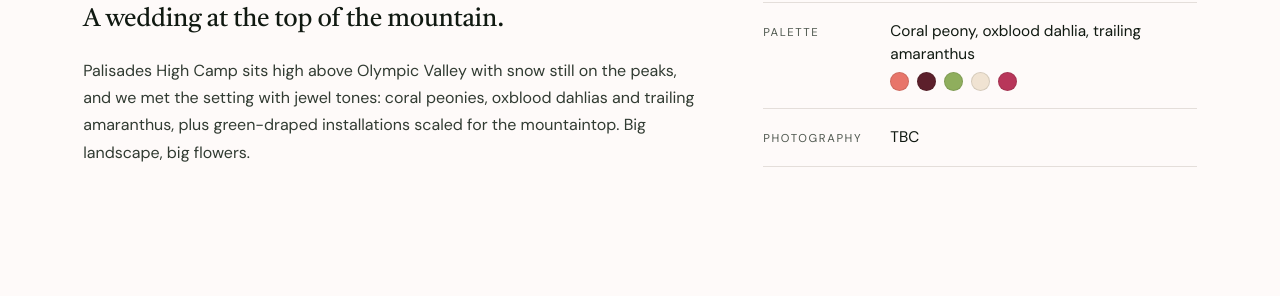
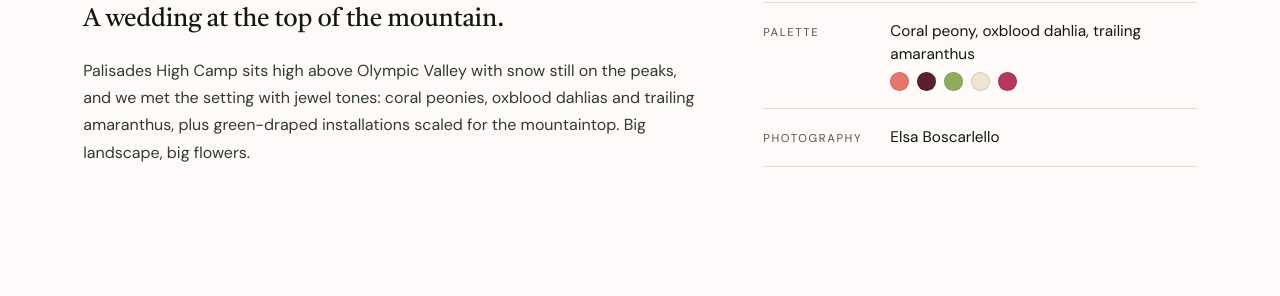
Before and after one commit to jshplhm/goldenflowers, a Jekyll site: the page built from portfolio/lynn-aaron/index.md, in a window 1280 px wide and 900 px high, scrolled down 930 px, cut to the strip 133-429 px from the top of the window. Built offline with Jekyll 4.4.1, drawn with Linux system fonts in a browser that asks for light colours.

Commit message:
Update site copy in _data/credits.yml via inline editor

```diff
--- a/_data/credits.yml
+++ b/_data/credits.yml
@@ -28,7 +28,7 @@ defaults:
     url: "/"
 
 lynn-aaron:
-  photography: { name: "TBC", url: "" }
+  photography: { name: "Elsa Boscarlello", url: "" }
   planning: { name: "", url: "" }
   venue: { name: "Palisades High Camp", url: "/venues/palisades-high-camp" }
   catering: { name: "", url: "" }
```
